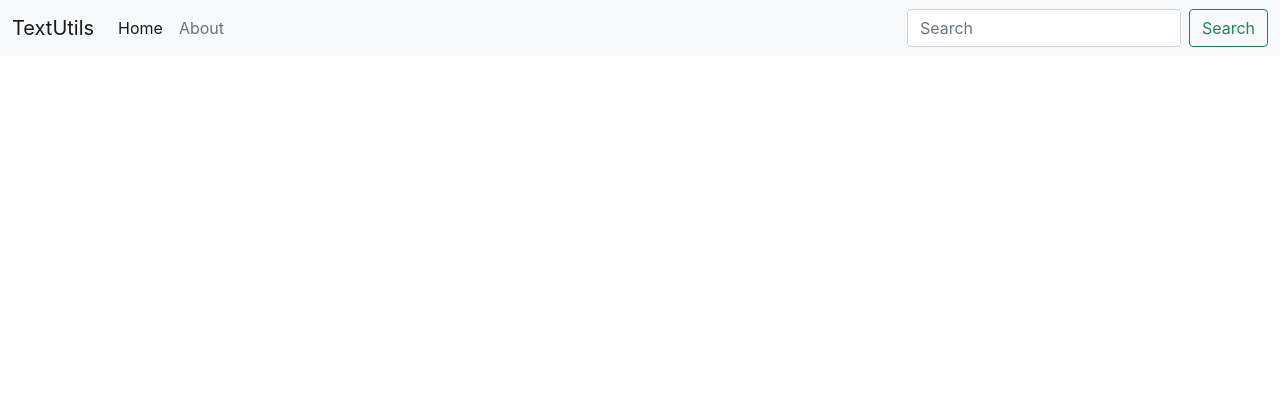
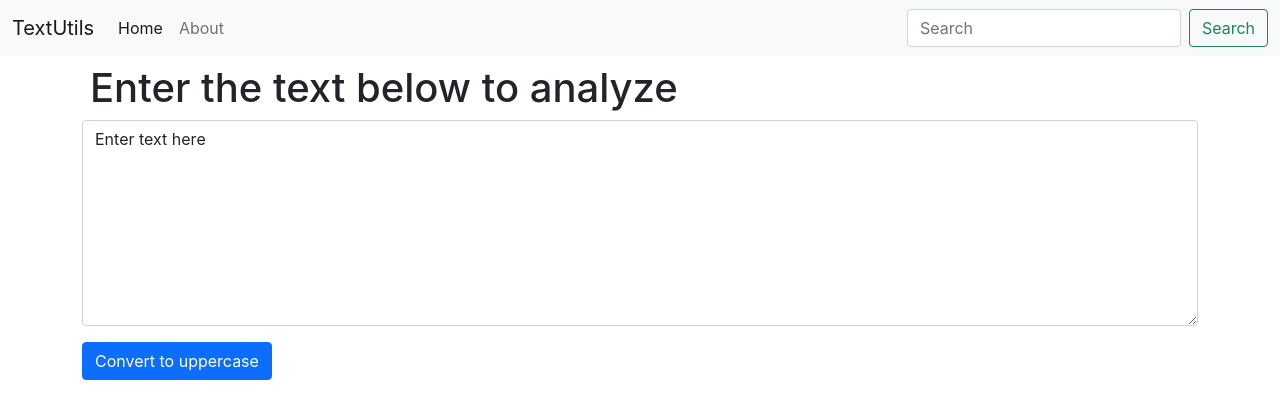
Before and after one commit to ergurjeetgrewal/textutils, a React (Create React App) app: page /about in a window 1280 px wide. Shown: the top 418 px of the page. Built offline with nearby package versions, Linux system fonts and the light colour scheme.

Commit message:
till video 7

```diff
--- a/src/App.js
+++ b/src/App.js
@@ -1,8 +1,14 @@
 import './App.css';
 import Navbar from './components/Navbar';
+import TextForm from './components/textform';
 function App() {
   return (
-    <Navbar title="TextUtils" />
+    <>
+    <Navbar title="TextUtils"/>
+    <div className="container">
+    <TextForm heading = "Enter the text below to analyze"/>
+    </div>
+    </>
   );
 }
-      export default App;
+export default App;
--- /dev/null
+++ b/src/components/textform.js
@@ -0,0 +1,22 @@
+import React, {useState} from 'react'
+
+export default function TextForm(props) {
+    const handleUpClick = ()=>{
+        // console.log('uppercase was clicked'+text);
+        setText(text.toUpperCase());
+    }
+    const handleOnchange = (event)=>{
+        // console.log('text data was changed');
+        setText(event.target.value);
+    }
+    const [text, setText] = useState('Enter text here')
+    return (
+        <div>
+            <h1 className="m-2">{props.heading}</h1>
+                <div className="mb-3">
+                    <textarea className="form-control" rows='8' id="mybox" value ={text} onChange={handleOnchange}></textarea>
+                </div>
+                <button type="submit" className="btn btn-primary" onClick={handleUpClick}>Convert to uppercase</button>
+        </div>
+    );
+}
```
